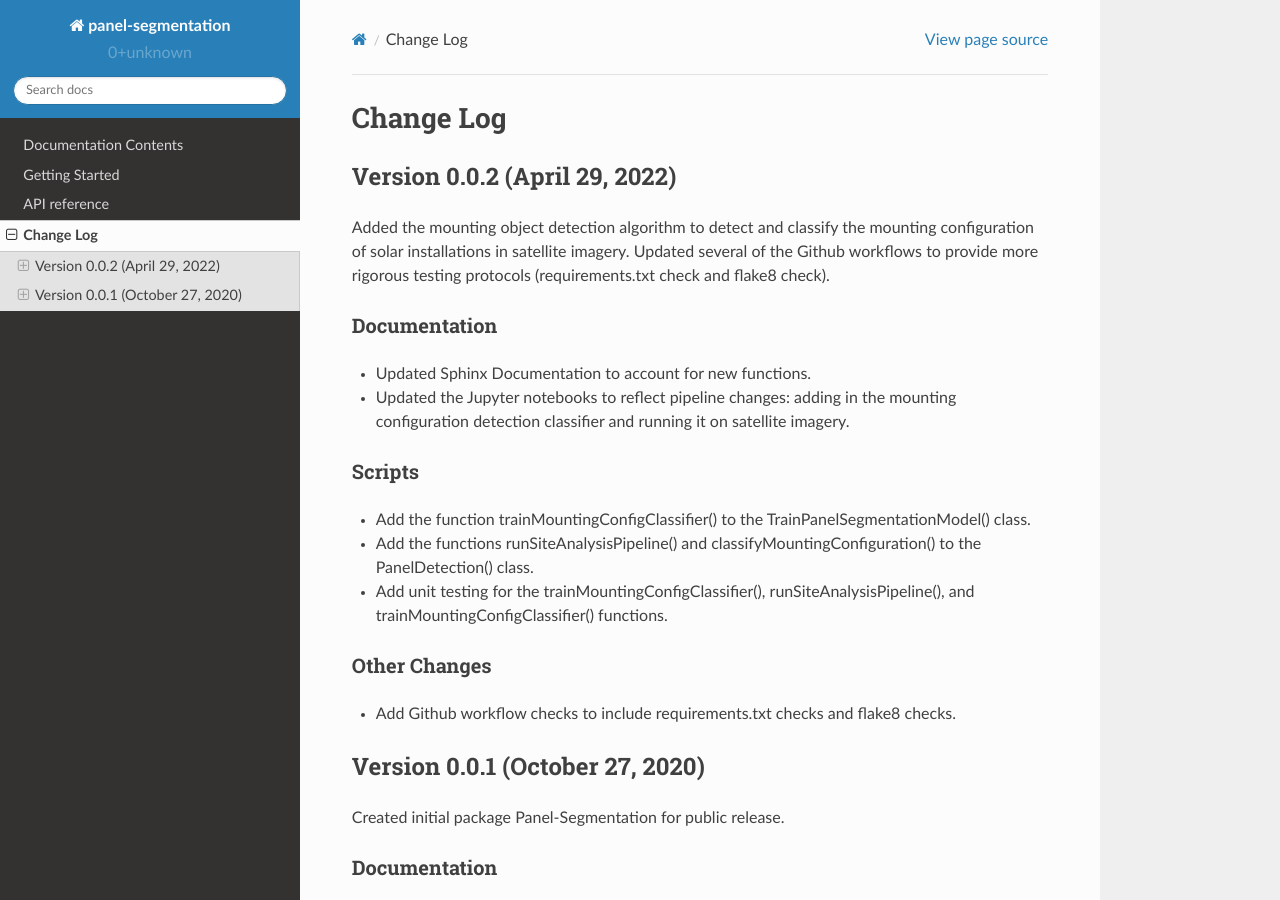
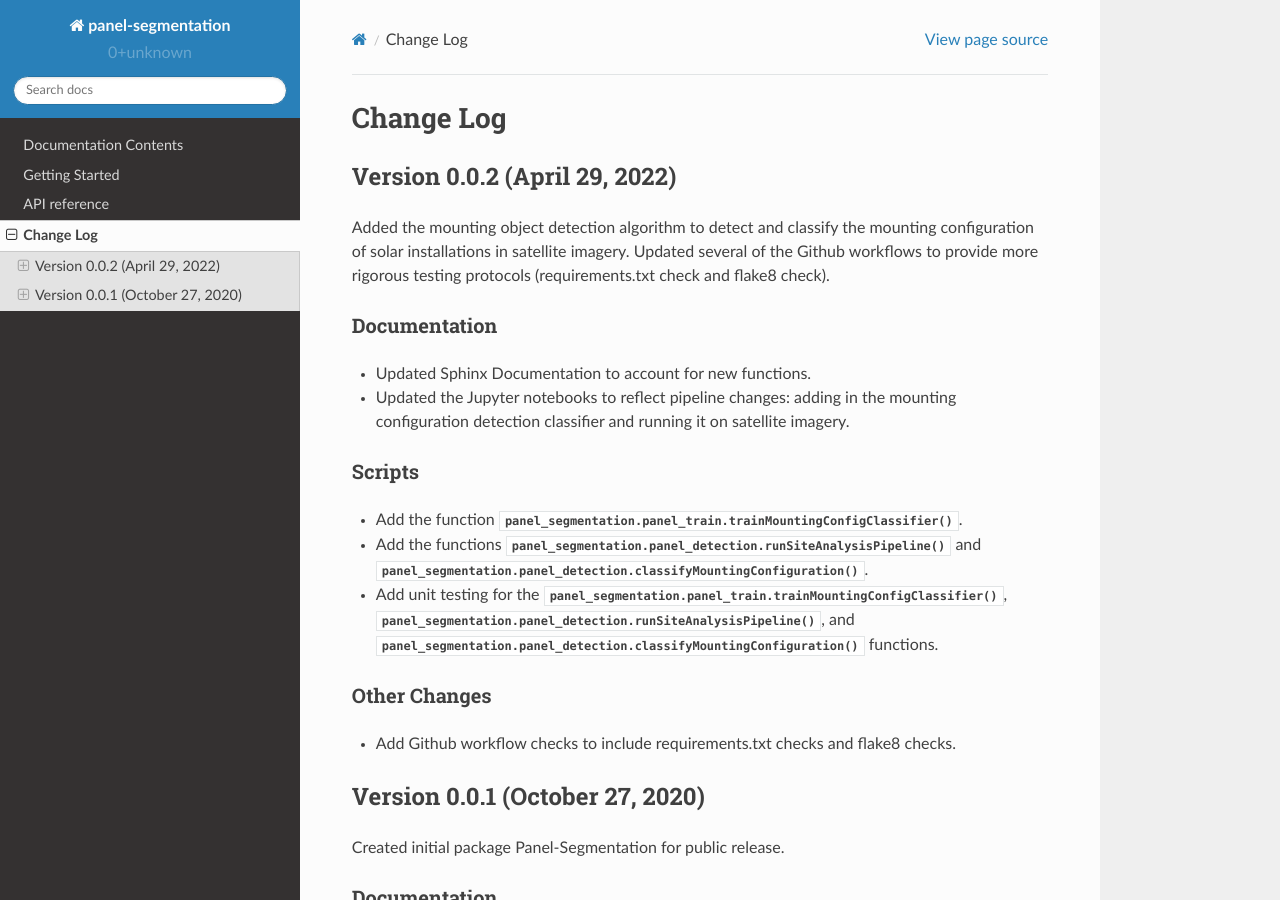
Before and after one commit to NREL/Panel-Segmentation, a Sphinx documentation site: the page built from sphinx/source/changelog.rst, in a window 1280 px wide and 900 px high. Built offline with Sphinx 7.4.7 and the Read the Docs theme 2.0.0, drawn with Linux system fonts in a browser that asks for light colours.

Commit message:
updated the changelog.rst file with pyfunc formatting.

```diff
--- a/sphinx/source/changelog.rst
+++ b/sphinx/source/changelog.rst
@@ -17,9 +17,10 @@ Documentation
 
 Scripts
 ~~~~~~~~~~~~~
-- Add the function trainMountingConfigClassifier() to the TrainPanelSegmentationModel() class.
-- Add the functions runSiteAnalysisPipeline() and classifyMountingConfiguration() to the PanelDetection() class.
-- Add unit testing for the trainMountingConfigClassifier(), runSiteAnalysisPipeline(), and trainMountingConfigClassifier() functions.
+- Add the function :py:func:`panel_segmentation.panel_train.trainMountingConfigClassifier`.
+- Add the functions :py:func:`panel_segmentation.panel_detection.runSiteAnalysisPipeline` and :py:func:`panel_segmentation.panel_detection.classifyMountingConfiguration`.
+- Add unit testing for the :py:func:`panel_segmentation.panel_train.trainMountingConfigClassifier`, :py:func:`panel_segmentation.panel_detection.runSiteAnalysisPipeline`,
+  and :py:func:`panel_segmentation.panel_detection.classifyMountingConfiguration` functions.
 
 Other Changes
 ~~~~~~~~~~~~~
```
